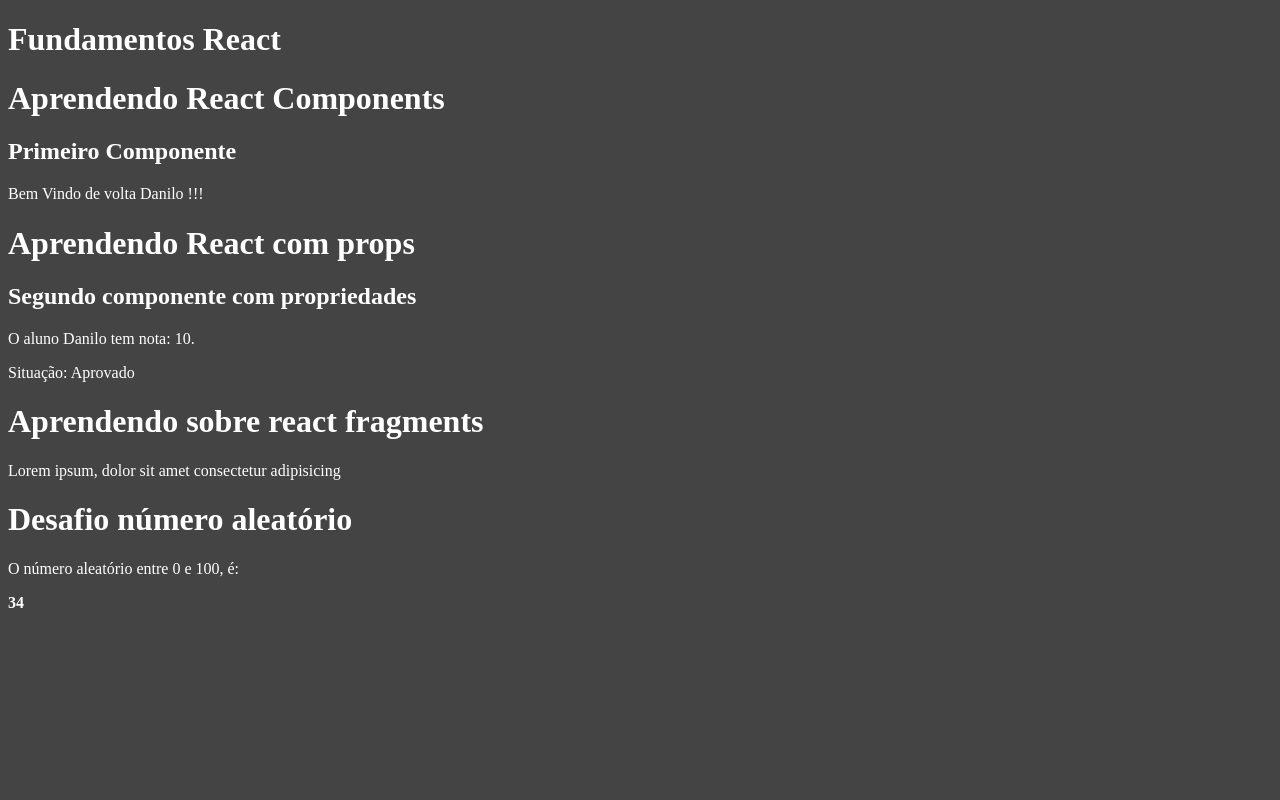
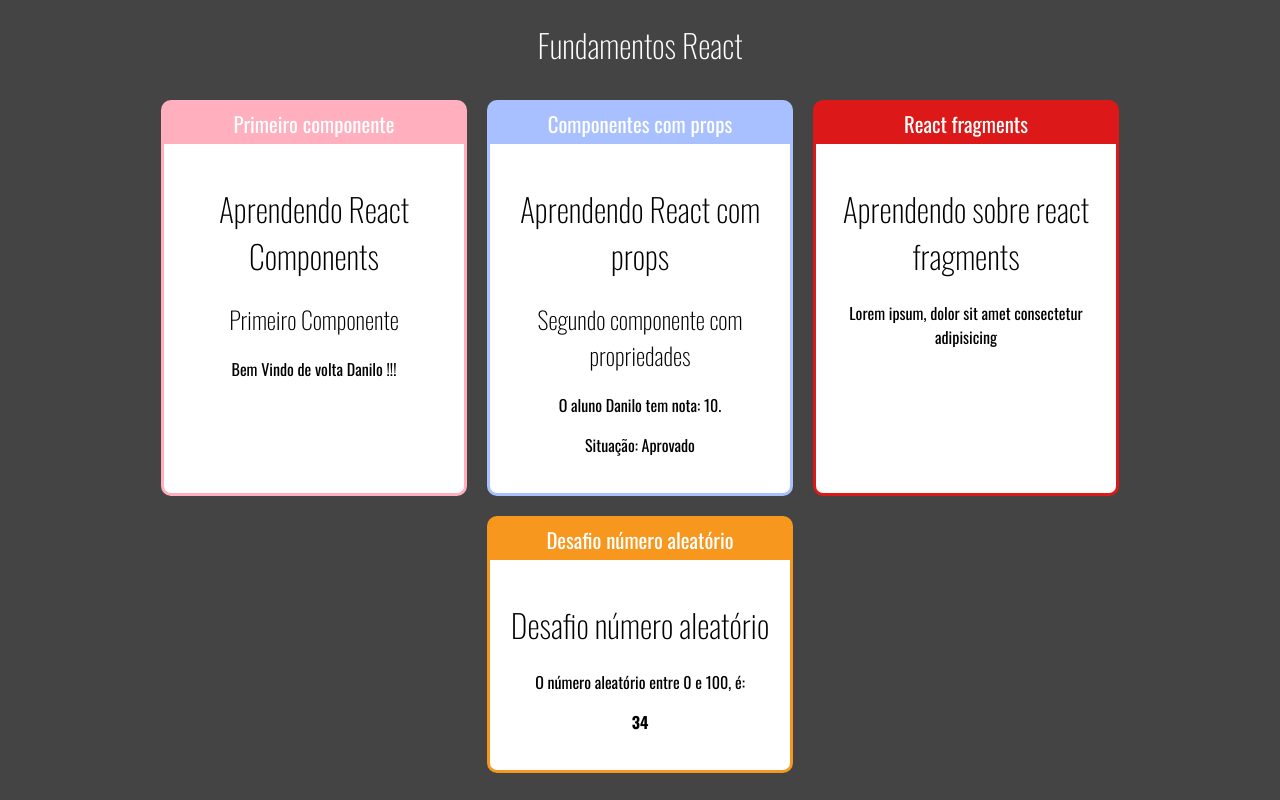
Before and after one commit to DaniloMelo/fundamentos-react, a React (Create React App) app: page / in a window 1280 px wide. Built offline with nearby package versions, Linux system fonts and the light colour scheme.

Commit message:
Componente reutilizavel Card.jsx e props.children. Passado cores como parametro para as componentes

```diff
--- a/public/index.html
+++ b/public/index.html
@@ -11,6 +11,7 @@
     />
     <link rel="apple-touch-icon" href="%PUBLIC_URL%/logo192.png" />
     <link rel="manifest" href="%PUBLIC_URL%/manifest.json" />
+    <link rel="preconnect" href="https://fonts.googleapis.com"><link rel="preconnect" href="https://fonts.gstatic.com" crossorigin><link href="https://fonts.googleapis.com/css2?family=Oswald:wght@200;300;400;500;600;700&display=swap" rel="stylesheet">
     <title>React App</title>
   </head>
 
--- /dev/null
+++ b/src/App.css
@@ -0,0 +1,5 @@
+.App .Cards {
+    display: flex;
+    flex-wrap: wrap;
+    justify-content: center;
+}
--- a/src/App.jsx
+++ b/src/App.jsx
@@ -1,21 +1,38 @@
+import './App.css'
 import React from 'react'
 import Primeiro from './components/basics/Primeiro'
 import Segundo from './components/basics/Segundo'
 import Fragment from './components/basics/Fragment'
 import DesafioNumAleatorio from './components/basics/DesafioNumAleatorio'
+import Card from './components/layout/Card'
 
 export default () => (
     (
-        <div id="app">
+        <div className='App'>
             <h1>Fundamentos React</h1>
 
-            <Primeiro></Primeiro>
+            <div className='Cards'>
+                <Card titulo="Primeiro componente" cor="#ffafbd">
+                    <Primeiro></Primeiro>
+                </Card>
 
-            <Segundo tech="React" nome="Danilo" nota={10} />
+                <Card titulo="Componentes com props" cor="#a8c0ff">
+                    <Segundo tech="React" nome="Danilo" nota={10} />
+                </Card>
 
-            <Fragment />
+                <Card titulo="React fragments" cor="#dd1818">
+                    <Fragment />
+                </Card>
 
-            <DesafioNumAleatorio min={0} max={100} />
+                <Card titulo="Desafio número aleatório" cor="#f7971e">
+                    <DesafioNumAleatorio min={0} max={100} />
+                </Card>
+            </div>
         </div>
     )
 )
+
+
+
+// export default usamos para funções anônimas, no caso apenas uma funcao.
+// quando temos mais de uma funcao nomeada, usamos o export nomeDafunc(){}
--- /dev/null
+++ b/src/components/layout/Card.css
@@ -0,0 +1,24 @@
+.Card{
+    display: flex;
+    flex-direction: column;
+    border-radius: 10px;
+    border: 3px solid;
+    overflow: hidden;
+    margin: 10px;
+    min-width: 300px;
+    max-width: 300px;
+}
+
+.Card .Title{
+    padding: 5px 0px;
+    display: flex;
+    justify-content: center;
+    font-size: 1.3em;
+}
+
+.Card .Content{
+    background: #fff;
+    color: #000;
+    padding: 20px;
+    flex-grow: 1;
+}
--- /dev/null
+++ b/src/components/layout/Card.jsx
@@ -0,0 +1,27 @@
+import './Card.css'
+import React from 'react'
+
+export default props => {
+
+    const cardColor = {
+        backgroundColor: props.cor || "#f00",
+        borderColor: props.cor || "#f00",
+    }
+
+    return (
+        <div className="Card" style={cardColor}>
+
+            <div className='Title'>{props.titulo}</div>
+
+            <div className='Content'>{props.children}</div>
+
+        </div>
+    )
+}
+
+/*
+
+    Podemos passar propriedades CSS como parametro para os componentes e usar o atributo style do HTML para usar essas props.
+    Podemos passar várias propriedades CSS em um objeto e referencia-lo no style da tag.
+
+*/
--- a/src/index.css
+++ b/src/index.css
@@ -1,4 +1,10 @@
 body{
+    font-family: 'Oswald', sans-serif;
     background: #444;
     color: #fff;
+    text-align: center;
 }
+
+h1, h2, h3{
+    font-weight: 200;
+}
```
